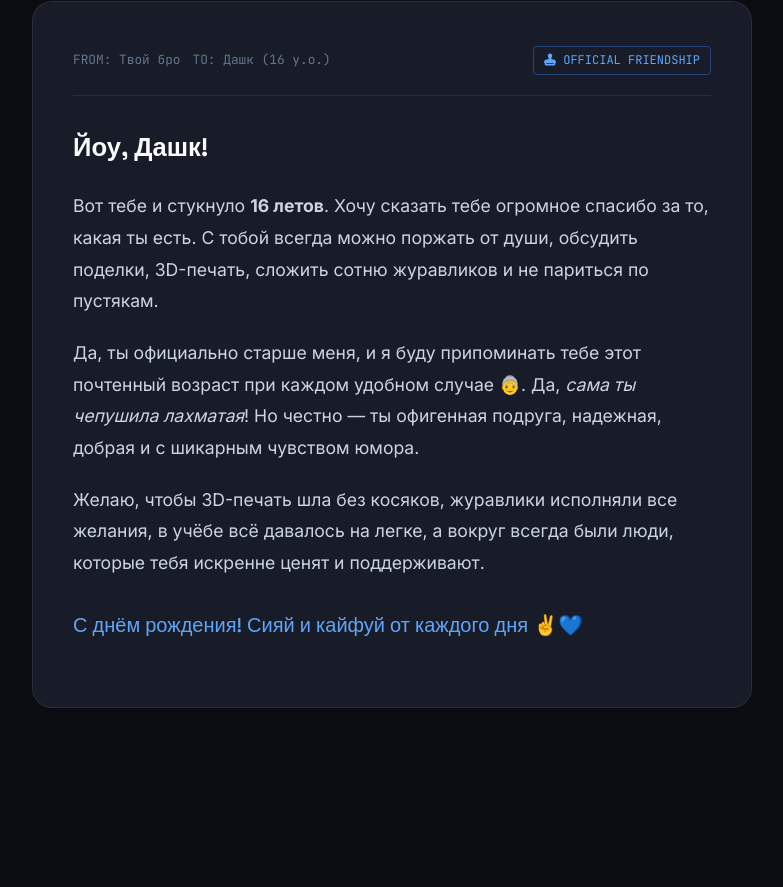
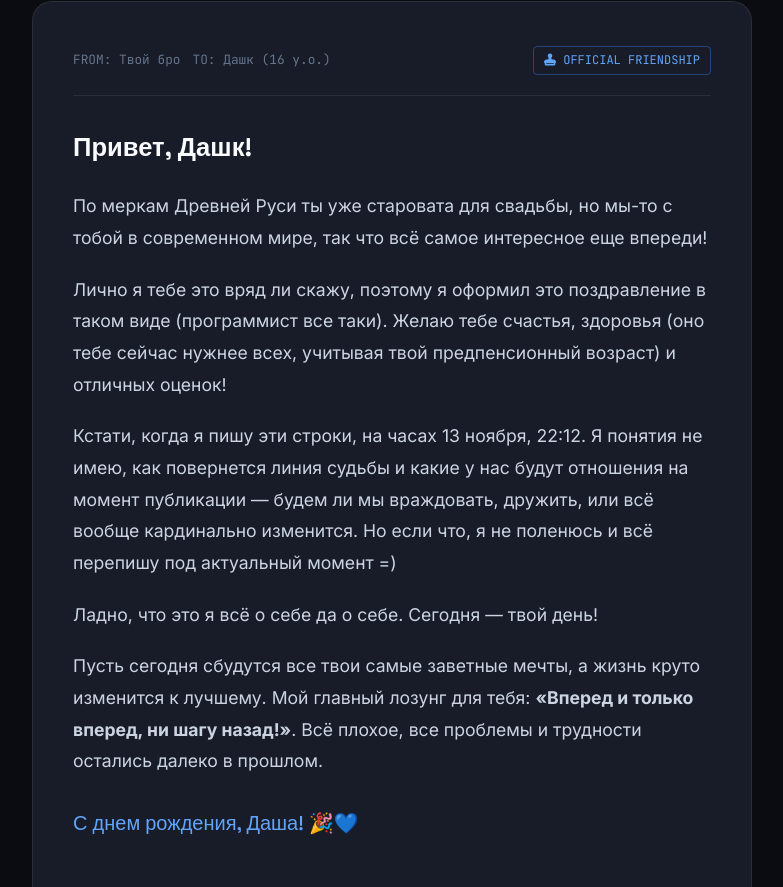
Before and after one commit to Jdkdkdiriej8383/PodarokNaDR, a website: page index.html in a window 1280 px wide. Shown: the part 2540-3427 px from the top of the page, without its empty margins (248-1031 px from the left). Drawn offline with nearby package versions, Linux system fonts and the light colour scheme.

Commit message:
feat: обновлен текст персонального послания для Дашк

```diff
--- a/index.html
+++ b/index.html
@@ -239,18 +239,24 @@
           </div>
 
           <div class="letter-content">
-            <p class="greeting">Йоу, Дашк!</p>
+            <p class="greeting">Привет, Дашк!</p>
             <p>
-              Вот тебе и стукнуло <strong>16 летов</strong>. Хочу сказать тебе огромное спасибо за то, какая ты есть. С тобой всегда можно поржать от души, обсудить поделки, 3D-печать, сложить сотню журавликов и не париться по пустякам.
+              По меркам Древней Руси ты уже старовата для свадьбы, но мы-то с тобой в современном мире, так что всё самое интересное еще впереди!
             </p>
             <p>
-              Да, ты официально старше меня, и я буду припоминать тебе этот почтенный возраст при каждом удобном случае 👵. Да, <em>сама ты чепушила лахматая</em>! Но честно — ты офигенная подруга, надежная, добрая и с шикарным чувством юмора.
+              Лично я тебе это вряд ли скажу, поэтому я оформил это поздравление в таком виде (программист все таки). Желаю тебе счастья, здоровья (оно тебе сейчас нужнее всех, учитывая твой предпенсионный возраст) и отличных оценок!
             </p>
             <p>
-              Желаю, чтобы 3D-печать шла без косяков, журавлики исполняли все желания, в учёбе всё давалось на легке, а вокруг всегда были люди, которые тебя искренне ценят и поддерживают.
+              Кстати, когда я пишу эти строки, на часах 13 ноября, 22:12. Я понятия не имею, как повернется линия судьбы и какие у нас будут отношения на момент публикации — будем ли мы враждовать, дружить, или всё вообще кардинально изменится. Но если что, я не поленюсь и всё перепишу под актуальный момент =)
+            </p>
+            <p>
+              Ладно, что это я всё о себе да о себе. Сегодня — твой день!
+            </p>
+            <p>
+              Пусть сегодня сбудутся все твои самые заветные мечты, а жизнь круто изменится к лучшему. Мой главный лозунг для тебя: <strong>«Вперед и только вперед, ни шагу назад!»</strong>. Всё плохое, все проблемы и трудности остались далеко в прошлом.
             </p>
             <p class="sign">
-              С днём рождения! Сияй и кайфуй от каждого дня ✌️💙
+              С днем рождения, Даша! 🎉💙
             </p>
           </div>
         </div>
--- a/script.js
+++ b/script.js
@@ -18,6 +18,8 @@ const DASHA_FACTS = [
   "Даже если в 16 лет начнут поскрипывать суставы — журавлики вылечат всё 💙",
   "Человек, с которым можно съесть центнер бургеров и ни о чём не жалеть 🍔",
   "Та самая подруга, которая всегда поддержит любую безумную идею 🚀",
+  "По меркам Древней Руси уже старовата для свадьбы, но в современном мире — всё только начинается! 👑",
+  "Главный девиз: «Вперед и только вперед, ни шагу назад!» 🚀",
   "Дашк, ты просто легенда. Свети дальше и оставайся такой же настоящей ✨"
 ];
 
```
